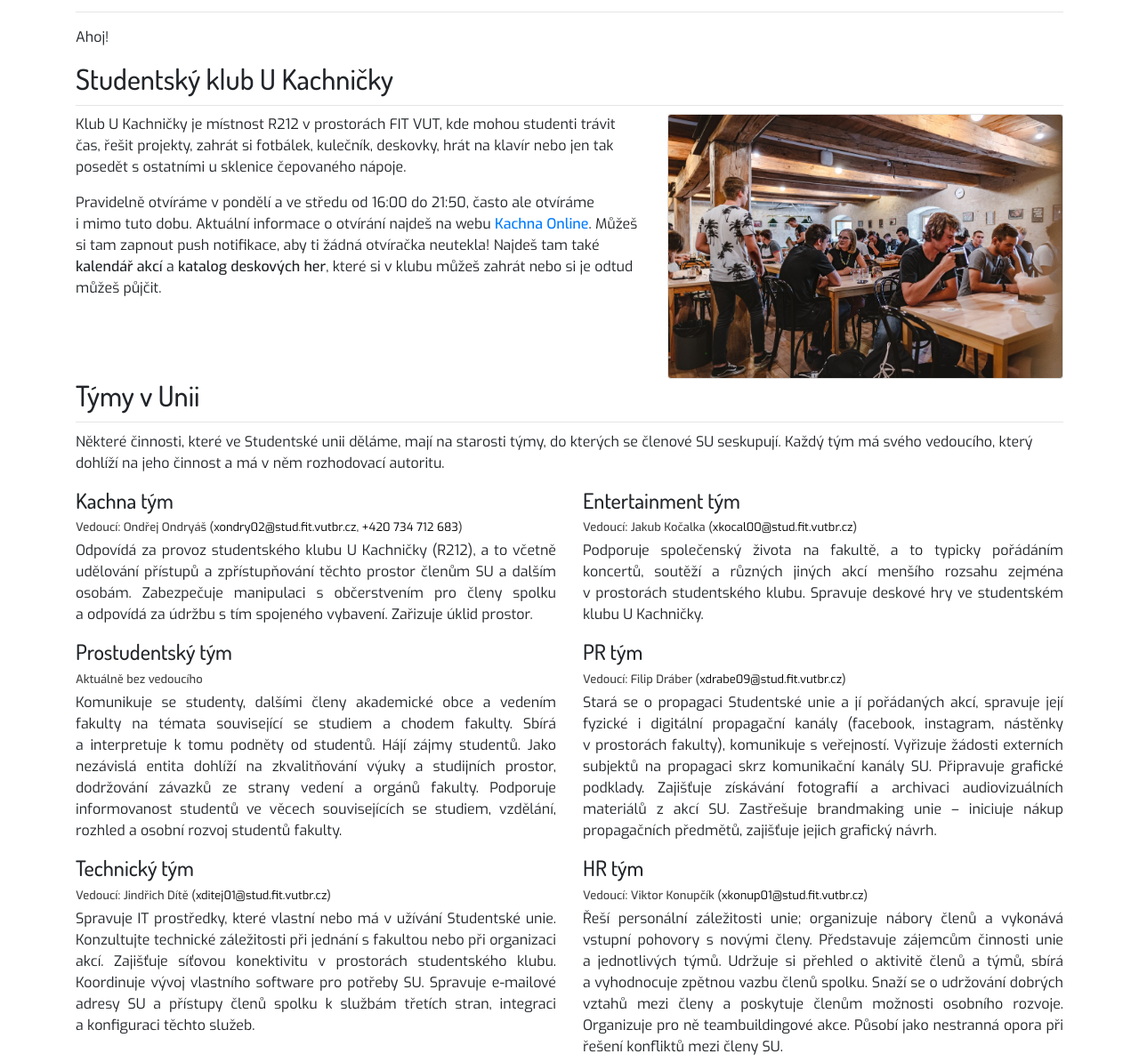
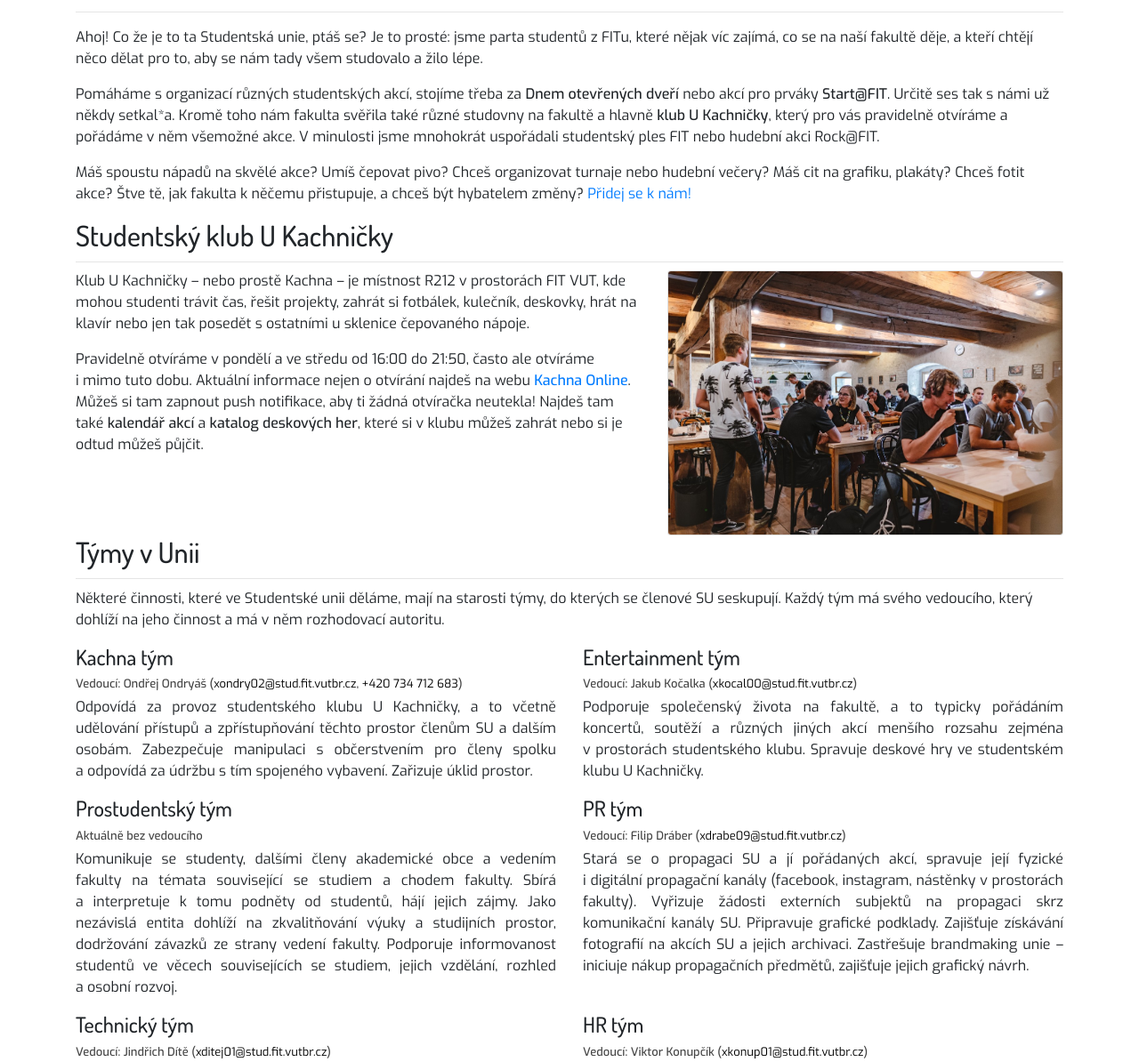
Before and after one commit to su-fit-vut/static-web, a plain HTML site: page index.html in a window 1280 px wide. Shown: the part 716-1910 px from the top of the page at 89% size. Drawn offline with Linux system fonts and the light colour scheme.

Commit message:
Finish text

```diff
--- a/index.html
+++ b/index.html
@@ -103,21 +103,37 @@
     <hr/>
 
     <p>
-        Ahoj!
+        Ahoj! Co že je to ta Studentská unie, ptáš se? Je to prosté: jsme parta studentů z&nbsp;FITu, které nějak
+        víc zajímá, co se na naší fakultě děje, a kteří chtějí něco dělat pro to, aby se nám tady všem studovalo a žilo
+        lépe.
+    </p>
+    <p>
+        Pomáháme s&nbsp;organizací různých studentských akcí, stojíme třeba za <span class="fw-500">Dnem
+        otevřených dveří</span> nebo akcí pro prváky <span class="fw-500">Start@FIT</span>. Určitě ses tak s&nbsp;námi
+        už
+        někdy setkal*a. Kromě toho nám fakulta svěřila také různé studovny na fakultě a hlavně <span class="fw-500">klub
+        U Kachničky</span>, který pro vás pravidelně otvíráme a pořádáme v&nbsp;něm všemožné akce. V&nbsp;minulosti jsme
+        mnohokrát uspořádali studentský ples FIT nebo hudební akci Rock@FIT.
+    </p>
+    <p>
+        Máš spoustu nápadů na skvělé akce? Umíš čepovat pivo? Chceš organizovat turnaje nebo hudební večery?
+        Máš cit na grafiku, plakáty? Chceš fotit akce? Štve tě, jak fakulta k něčemu přistupuje, a&nbsp;chceš být
+        hybatelem změny? <a href="#pridatse">Přidej se k nám!</a>
     </p>
 
     <h2 id="kachna">Studentský klub U Kachničky</h2>
     <div class="row">
         <div class="col-12 col-lg-7">
             <p>
-                Klub U Kachničky je místnost R212 v&nbsp;prostorách FIT VUT, kde mohou studenti trávit čas,
+                Klub U Kachničky – nebo prostě Kachna – je místnost R212 v&nbsp;prostorách FIT VUT, kde mohou studenti
+                trávit čas,
                 řešit projekty, zahrát si fotbálek, kulečník, deskovky, hrát na klavír nebo jen tak posedět
                 s&nbsp;ostatními u&nbsp;sklenice čepovaného nápoje.
             </p>
             <p>
                 Pravidelně otvíráme v&nbsp;pondělí a&nbsp;ve středu od 16:00 do 21:50, často ale otvíráme i&nbsp;mimo
                 tuto dobu.
-                Aktuální informace o&nbsp;otvírání najdeš na webu <a class="fw-500"
+                Aktuální informace nejen o&nbsp;otvírání najdeš na webu <a class="fw-500"
                                                                      href="https://su.fit.vutbr.cz/kachna">Kachna
                 Online</a>.
                 Můžeš si tam zapnout push notifikace, aby ti žádná otvíračka neutekla! Najdeš tam také <span
@@ -148,7 +164,7 @@
                     href="tel:+420734712683">+420 734 712 683</a>)
             </span>
             <p>
-                Odpovídá za provoz studentského klubu U&nbsp;Kachničky (R212), a&nbsp;to včetně
+                Odpovídá za provoz studentského klubu U&nbsp;Kachničky, a&nbsp;to včetně
                 udělování přístupů a&nbsp;zpřístupňování těchto prostor členům SU a&nbsp;dalším osobám.
                 Zabezpečuje manipulaci s&nbsp;občerstvením pro členy spolku a&nbsp;odpovídá za údržbu
                 s&nbsp;tím spojeného vybavení. Zařizuje úklid prostor.
@@ -175,10 +191,10 @@
             <p>
                 Komunikuje se studenty, dalšími členy akademické obce a&nbsp;vedením fakulty na
                 témata související se studiem a&nbsp;chodem fakulty. Sbírá a&nbsp;interpretuje k&nbsp;tomu
-                podněty od studentů. Hájí zájmy studentů. Jako nezávislá entita dohlíží na zkvalitňování
-                výuky a&nbsp;studijních prostor, dodržování závazků ze strany vedení a&nbsp;orgánů fakulty.
-                Podporuje informovanost studentů ve věcech souvisejících se studiem, vzdělání, rozhled
-                a&nbsp;osobní rozvoj studentů fakulty.
+                podněty od studentů, hájí jejich zájmy. Jako nezávislá entita dohlíží na zkvalitňování
+                výuky a&nbsp;studijních prostor, dodržování závazků ze strany vedení fakulty. Podporuje
+                informovanost studentů ve věcech souvisejících se studiem, jejich vzdělání, rozhled
+                a&nbsp;osobní rozvoj.
             </p>
         </div>
 
@@ -188,12 +204,11 @@
                 Vedoucí: Filip Dráber (<a href="mailto:xdrabe09@stud.fit.vutbr.cz">xdrabe09@stud.fit.vutbr.cz</a>)
             </span>
             <p>
-                Stará se o&nbsp;propagaci Studentské unie a&nbsp;jí pořádaných akcí, spravuje její fyzické
-                i&nbsp;digitální propagační kanály (facebook, instagram, nástěnky v&nbsp;prostorách fakulty),
-                komunikuje s&nbsp;veřejností. Vyřizuje žádosti externích subjektů na propagaci skrz
-                komunikační kanály SU. Připravuje grafické podklady. Zajišťuje získávání fotografií a&nbsp;archivaci
-                audiovizuálních materiálů z&nbsp;akcí SU. Zastřešuje brandmaking unie – iniciuje
-                nákup propagačních předmětů, zajišťuje jejich grafický návrh.
+                Stará se o&nbsp;propagaci SU a&nbsp;jí pořádaných akcí, spravuje její fyzické
+                i&nbsp;digitální propagační kanály (facebook, instagram, nástěnky v&nbsp;prostorách fakulty).
+                Vyřizuje žádosti externích subjektů na propagaci skrz komunikační kanály SU.
+                Připravuje grafické podklady. Zajišťuje získávání fotografií na akcích SU a&nbsp;jejich archivaci.
+                Zastřešuje brandmaking unie – iniciuje nákup propagačních předmětů, zajišťuje jejich grafický návrh.
             </p>
         </div>
 
@@ -203,7 +218,7 @@
                 Vedoucí: Jindřich Dítě (<a href="mailto:xditej01@stud.fit.vutbr.cz">xditej01@stud.fit.vutbr.cz</a>)
             </span>
             <p>
-                Spravuje IT prostředky, které vlastní nebo má v&nbsp;užívání Studentské unie.
+                Spravuje IT prostředky, které vlastní nebo má v&nbsp;užívání SU.
                 Konzultujte technické záležitosti při jednání s&nbsp;fakultou nebo při organizaci
                 akcí. Zajišťuje síťovou konektivitu v&nbsp;prostorách studentského klubu. Koordinuje
                 vývoj vlastního software pro potřeby SU. Spravuje e-mailové adresy SU a&nbsp;přístupy členů spolku
@@ -217,12 +232,11 @@
                 Vedoucí: Viktor Konupčík (<a href="mailto:xkonup01@stud.fit.vutbr.cz">xkonup01@stud.fit.vutbr.cz</a>)
             </span>
             <p>
-                Řeší personální záležitosti unie; organizuje nábory členů a&nbsp;vykonává vstupní
-                pohovory s&nbsp;novými členy. Představuje zájemcům činnosti unie a&nbsp;jednotlivých týmů.
-                Udržuje si přehled o&nbsp;aktivitě členů a&nbsp;týmů, sbírá a&nbsp;vyhodnocuje zpětnou vazbu
-                členů spolku. Snaží se o&nbsp;udržování dobrých vztahů mezi členy a&nbsp;poskytuje členům
-                možnosti osobního rozvoje. Organizuje pro ně teambuildingové akce. Působí jako
-                nestranná opora při řešení konfliktů mezi členy SU.
+                Řeší personální záležitosti SU, organizuje nábory členů a&nbsp;vykonává vstupní
+                pohovory s&nbsp;novými členy. Udržuje si přehled o&nbsp;aktivitě členů a&nbsp;týmů,
+                sbírá a&nbsp;vyhodnocuje zpětnou vazbu členů spolku. Snaží se o&nbsp;udržování dobrých
+                vztahů mezi členy a&nbsp;poskytuje členům možnosti osobního rozvoje.
+                Organizuje pro ně teambuildingové akce. Působí jako nestranná opora při řešení konfliktů mezi členy SU.
             </p>
         </div>
 
@@ -247,8 +261,8 @@
             <p>
                 Řeší financování činností spolku. Zajišťuje tvorbu daňového přiznání, finanční závěrky a
                 dalších zákonných náležitostí. Vyjednává získávání finančních prostředků.
-                Určuje pravidla pro nakládání s&nbsp;finančními prostředky spolku a opravňuje k&nbsp;němu
-                členy spolku. Vytváří stanoviska k&nbsp;legislativnímu rámci činností spolku, podílí se
+                Určuje pravidla pro nakládání s&nbsp;finančními prostředky spolku.
+                Vytváří stanoviska k&nbsp;legislativnímu rámci činností spolku, podílí se
                 na tvorbě vnitřních předpisů a navrhuje jejich změny.
             </p>
         </div>
@@ -294,6 +308,36 @@
 
     <h2 id="pridatse">Chceš se přidat?</h2>
     <p>
+        SU je především spolek dobrovolníků – nikdo tě do ničeho nebude nutit, očekáváme, že se k&nbsp;různým úkolům
+        budeš hlásit sám*a nebo že přijdeš s&nbsp;vlastní iniciativou k&nbsp;novým činnostem, se kterými ti ostatní rádi
+        pomohou. Chceš být jedním z&nbsp;nás? Napiš nám na <a href="https://discord.gg/hDujegE">Discord</a> nebo se ozvi
+        našemu
+        <a href="mailto:hr@su.fit.vutbr.cz">HR týmu</a>. Probereme s&nbsp;tebou, co se dá dělat, co to obnáší
+        a&nbsp;jakou formu členství zvolit.
+    </p>
+
+    <h3>Koho potřebujeme</h3>
+    <p>
+        Jak bylo řečeno v&nbsp;úvodu, dělat se dají mraky věcí. Nejvíce nám teď chybí lidi, kteří jsou schopni aktivně
+        se chopit
+        různých úkolů a výzev, organizovat a&nbsp;řídit akce. Stejně tak ale oceníme i&nbsp;ty z&nbsp;vás, kteří jsou ochotni
+        pár hodin týdně strávit za barem v&nbsp;klubu nebo tam třeba občas utřít prach.
+    </p>
+
+    <span class="pb-3">Aktuálně bychom akutně potřebovali lidi mimo jiné na:</span>
+    <ul>
+        <li>vedení prostudentského týmu,</li>
+        <li>návrh a zařizování nového merche, třeba triček,</li>
+        <li>organizace <span class="fw-500">soutěže pro středoškoláky</span>,</li>
+        <li>organizaci studentských přednášek,</li>
+        <li>návrh nových stanov,</li>
+        <li>udržování a vývoj informačního systému pro klub,</li>
+        <li>tvorbu grafiky,</li>
+        <li>správu sociálních sítí.</li>
+    </ul>
+
+    <h3>Možnosti členství</h3>
+    <p>
         Pokud chceš pomáhat s&nbsp;aktivitami SU, máš dvě možnosti: stát se <span class="fw-500">aktivním spolupracovníkem</span>,
         nebo <span class="fw-500">řádným členem</span>.
     </p>
@@ -308,11 +352,6 @@
         <span class="fw-500">Řádný člen</span> je členem spolku podle stanov. Jeho povinností je účastnit se zasedání
         členské schůze, kde může hlasovat a&nbsp;volit orgány spolku (po uplynutí zkušební doby) nebo být do nich volen.
         Řádnými členy mohou být pouze studenti FIT VUT.
-    </p>
-    <p>
-        Chceš být jedním z&nbsp;nás? Napiš nám na <a href="https://discord.gg/hDujegE">Discord</a> nebo se ozvi našemu
-        <a href="mailto:hr@su.fit.vutbr.cz">HR týmu</a>. Probereme s&nbsp;tebou, co se dá dělat, co to obnáší
-        a&nbsp;jakou formu členství zvolit.
     </p>
 
     <h2 id="predpisy">Stanovy a předpisy</h2>
```
